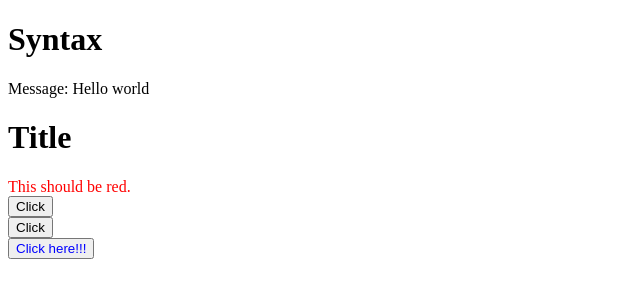
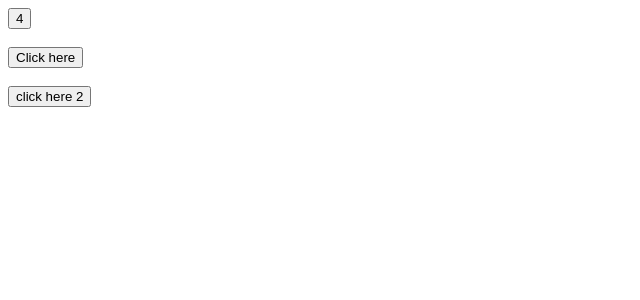
Before and after one commit to 1996Khanh/LearnVueJs, a Vue app: page / in a window 1280 px wide. Shown: the top 300 px of the page, without its empty margins (0-640 px from the left). Built offline with nearby package versions, Linux system fonts and the light colour scheme.

Commit message:
Binding Mehod

```diff
--- a/src/App.vue
+++ b/src/App.vue
@@ -1,30 +1,21 @@
 <script setup>
-const message = 'Hello world'
+const num = 2
 
-const rawHtml = '<div><h1>Title</h1><span style="color: red">This should be red.</span></div>'
+const isButtonDisabled = false
 
-const buttonId = 'btnId'
-const buttonClass = 'btnClass'
-const isDisabled = false
+const listString = 'a,b,c,d,e,f,g,h,i,j'
 
-const objectOfAttrs = {
-  id: 'container',
-  class: 'wrapper',
-  style: {
-    color: 'blue',
-  },
-}
+const convertToId = (data) => data.split(',').reverse().join('-')
 </script>
 
 <template>
-  <h1>Syntax</h1>
-  <p>Message: {{ message }}</p>
-
-  <span v-html="rawHtml"></span>
-
-  <button v-bind:id="buttonId">Click</button>
+  <button>{{ num * 2 }}</button>
   <br />
-  <button :id="buttonId" :class="buttonClass" :disabled="isDisabled">Click</button>
   <br />
-  <button v-bind="objectOfAttrs">Click here!!!</button>
+  <button :disabled="isButtonDisabled">
+    {{ isButtonDisabled ? 'Disabled' : 'Click here' }}
+  </button>
+  <br />
+  <br />
+  <button :id="convertToId(listString)">click here 2</button>
 </template>
```
